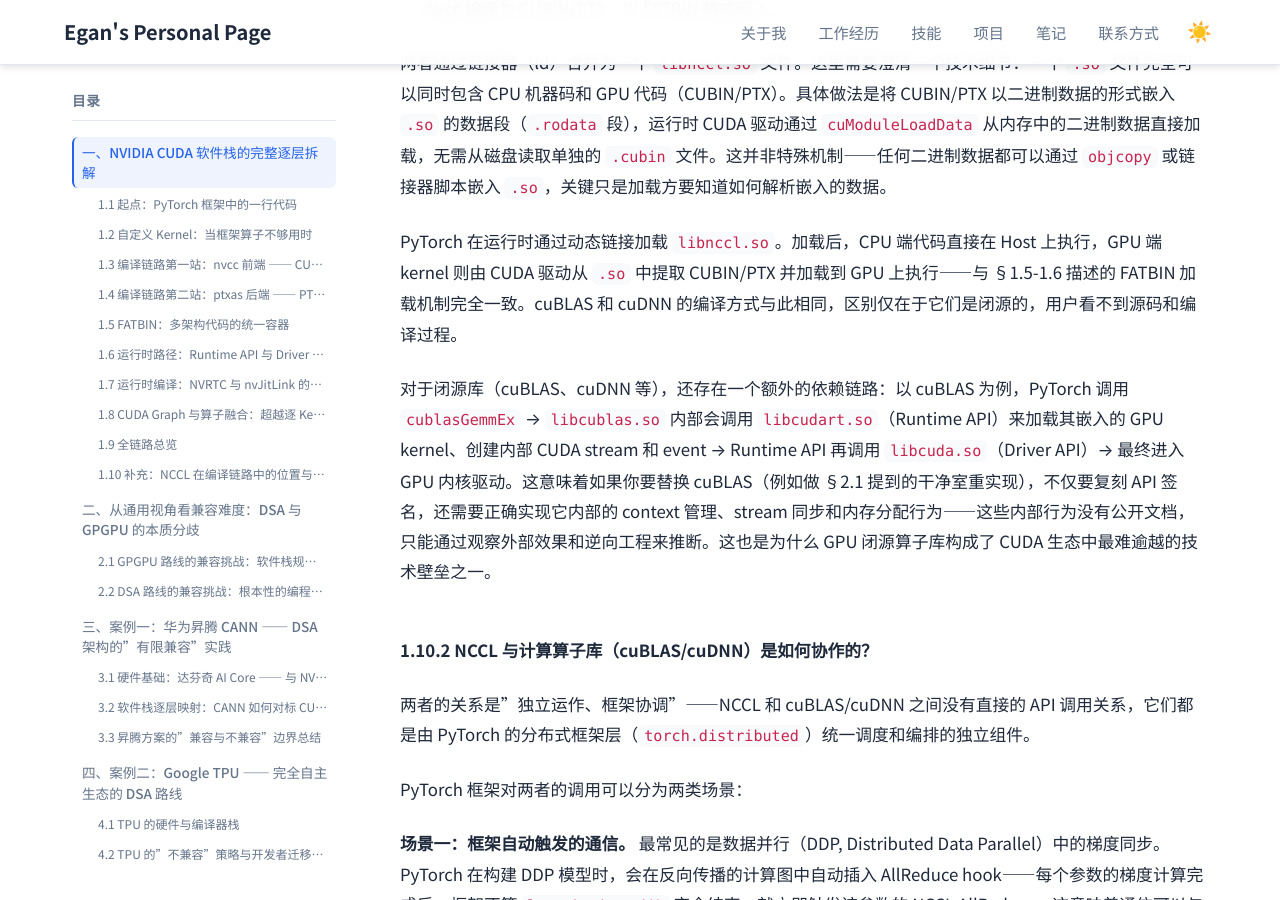
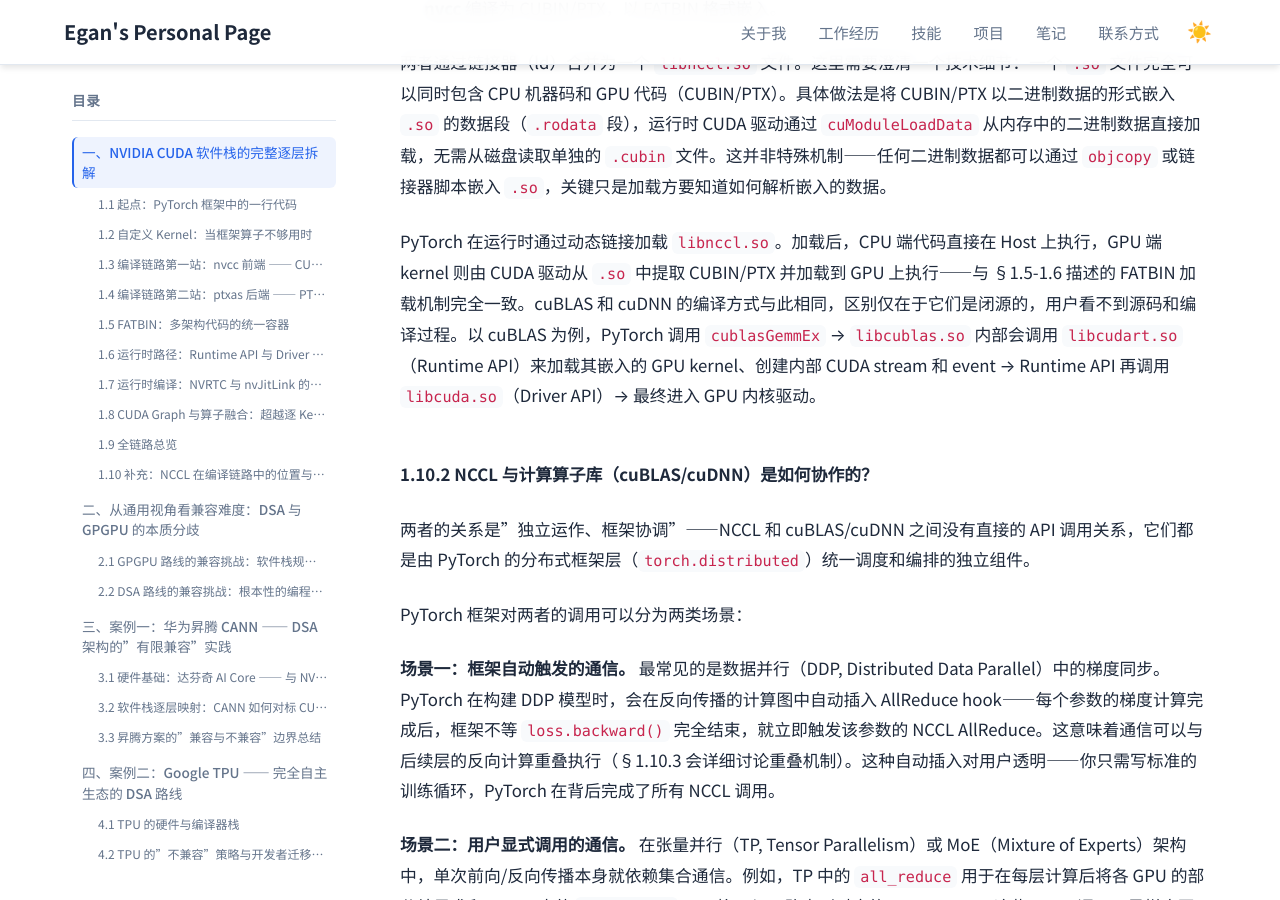
Before and after one commit to Lejun-Hu/Lejun-Hu.github.io, a Jekyll site: the page built from _notes/2026-8-15-cuda-ecosystem-compatibility.md, in a window 1280 px wide and 900 px high, scrolled down 22576 px. Built offline with Jekyll 4.4.1, drawn with Linux system fonts in a browser that asks for light colours.

Commit message:
update notes

```diff
--- a/_notes/2026-8-15-cuda-ecosystem-compatibility.md
+++ b/_notes/2026-8-15-cuda-ecosystem-compatibility.md
@@ -539,9 +539,7 @@ NCCL 的编译同时使用了两种编译器，最终产物是单一的 `libnccl
 
 两者通过链接器（ld）合并为一个 `libnccl.so` 文件。这里需要澄清一个技术细节：一个 `.so` 文件完全可以同时包含 CPU 机器码和 GPU 代码（CUBIN/PTX）。具体做法是将 CUBIN/PTX 以二进制数据的形式嵌入 `.so` 的数据段（`.rodata` 段），运行时 CUDA 驱动通过 `cuModuleLoadData` 从内存中的二进制数据直接加载，无需从磁盘读取单独的 `.cubin` 文件。这并非特殊机制——任何二进制数据都可以通过 `objcopy` 或链接器脚本嵌入 `.so`，关键只是加载方要知道如何解析嵌入的数据。
 
-PyTorch 在运行时通过动态链接加载 `libnccl.so`。加载后，CPU 端代码直接在 Host 上执行，GPU 端 kernel 则由 CUDA 驱动从 `.so` 中提取 CUBIN/PTX 并加载到 GPU 上执行——与 §1.5-1.6 描述的 FATBIN 加载机制完全一致。cuBLAS 和 cuDNN 的编译方式与此相同，区别仅在于它们是闭源的，用户看不到源码和编译过程。
-
-对于闭源库（cuBLAS、cuDNN 等），还存在一个额外的依赖链路：以 cuBLAS 为例，PyTorch 调用 `cublasGemmEx` → `libcublas.so` 内部会调用 `libcudart.so`（Runtime API）来加载其嵌入的 GPU kernel、创建内部 CUDA stream 和 event → Runtime API 再调用 `libcuda.so`（Driver API）→ 最终进入 GPU 内核驱动。这意味着如果你要替换 cuBLAS（例如做 §2.1 提到的干净室重实现），不仅要复刻 API 签名，还需要正确实现它内部的 context 管理、stream 同步和内存分配行为——这些内部行为没有公开文档，只能通过观察外部效果和逆向工程来推断。这也是为什么 GPU 闭源算子库构成了 CUDA 生态中最难逾越的技术壁垒之一。
+PyTorch 在运行时通过动态链接加载 `libnccl.so`。加载后，CPU 端代码直接在 Host 上执行，GPU 端 kernel 则由 CUDA 驱动从 `.so` 中提取 CUBIN/PTX 并加载到 GPU 上执行——与 §1.5-1.6 描述的 FATBIN 加载机制完全一致。cuBLAS 和 cuDNN 的编译方式与此相同，区别仅在于它们是闭源的，用户看不到源码和编译过程。以 cuBLAS 为例，PyTorch 调用 `cublasGemmEx` → `libcublas.so` 内部会调用 `libcudart.so`（Runtime API）来加载其嵌入的 GPU kernel、创建内部 CUDA stream 和 event → Runtime API 再调用 `libcuda.so`（Driver API）→ 最终进入 GPU 内核驱动。
 
 #### 1.10.2 NCCL 与计算算子库（cuBLAS/cuDNN）是如何协作的？
 
```
